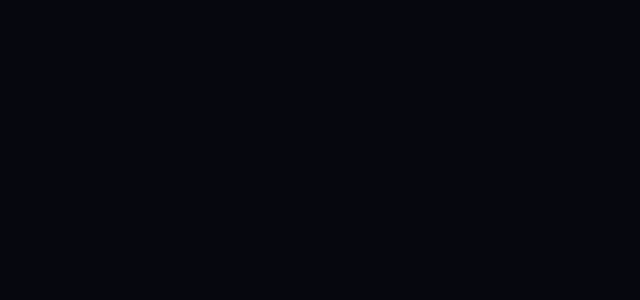
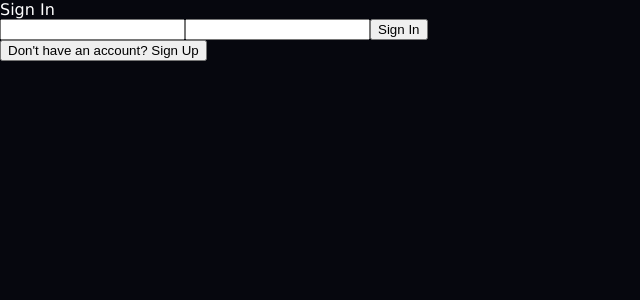
Before and after one commit to adamadolfo/GachaMons-frontend, a React (Create React App) app: page /welcome in a window 1280 px wide. Shown: the top 300 px of the page, without its empty margins (0-640 px from the left). Built offline with nearby package versions, Linux system fonts and the light colour scheme.

Commit message:
wip working on login and sign up. routed and coded backend

```diff
--- a/src/App.js
+++ b/src/App.js
@@ -3,17 +3,24 @@ import React from 'react'
 import PacksPage from "./components/PacksPage"
 import Teams from './components/Teams'
 import AboutPage from './components/AboutPage'
+import Welcome from './components/Welcome'
 import {BrowserRouter as Router, Route, Switch } from "react-router-dom";
+import { Redirect } from "react-router-dom";
 
 
 function App() {
+  const loggedIn = localStorage.getItem("user")
   return (
     <div className="App">
       <Router>
         <Switch>
           <Route path='/about' component={AboutPage} />
-          <Route path='/details' component={Teams} />
-          <Route exact path="/" component={PacksPage} />
+          <Route path='/teams' component={Teams} />
+          <Route path='/packs-page' component={PacksPage} />
+          <Route exact path="/welcome" component={Welcome} />
+          <Route exact path="/">
+          {loggedIn ? <Redirect to="/packs-page" /> : <Redirect to="/welcome" />}
+          </Route>
         </Switch>
       </Router>
     </div>
--- /dev/null
+++ b/src/components/SignUp.js
@@ -0,0 +1,71 @@
+import react, {useState} from 'react';
+import { useHistory } from "react-router-dom";
+
+function SignUp(props) {
+
+
+    // react code
+   const [name, setName] = useState("")
+   const [password, setPassword] = useState("")
+   const [passwordConfirm, setPasswordConfirm] = useState("")
+
+   const history = useHistory();
+
+
+   const handleName = (e) => {
+    setName(e.target.value)
+    }
+
+    const handlePassword = (e) => {
+        setPassword(e.target.value)
+    }
+
+    const handlePasswordConfirm = (e) => {
+        setPasswordConfirm(e.target.value)
+    }
+
+    const handleSubmit = async e => {
+
+        e.preventDefault()
+
+        if (password === passwordConfirm) {
+            const user = {
+                name: name,
+                password: password,
+            };
+            console.log(user)
+            const response = await fetch("http://localhost:5000/users", {
+                method: "POST",
+                headers: { 'Content-Type': 'application/json' },
+                body: JSON.stringify(user)
+            })
+            const loggedInUser = await response.json()
+            localStorage.setItem('user', JSON.stringify(loggedInUser))
+            // history.push("/swipe"); important
+        } else {
+            alert("Passwords do not match")
+        }
+
+
+
+    };
+
+
+    return (
+        <div style={{marginTop: "30%"}}>
+            <form onSubmit={(e) => handleSubmit(e)}>
+                <div style={{fontSize: "1.25rem", margin: "10px", height: "100%"}}>Sign Up</div>
+                <label>Username:</label>
+                <input onChange={(e) => handleName(e)} value={name} label="Name" />
+                <label>Password:</label>
+                <input onChange={(e) => handlePassword(e)} value={password} type="password" label="Password" />
+                <label>Password Confirmation:</label>
+                <input onChange={(e) => handlePasswordConfirm(e)} value={passwordConfirm} type="password"  />
+                <button type="submit">Create Account</button>
+            </form>
+            <button onClick={props.showSignUp} style={{textTransform: 'none', marginTop: "5px", fontWeight: "150"}} id="signupbutton">Back To Login</button>
+        </div>
+    );
+  }
+
+  export default SignUp;
--- /dev/null
+++ b/src/components/Welcome.js
@@ -0,0 +1,78 @@
+import react, {useState} from 'react';
+import SignUp from './SignUp'
+
+import { useHistory } from "react-router-dom";
+
+
+
+
+
+function Welcome() {
+
+
+    // react code
+   const [name, setName] = useState("")
+   const [password, setPassword] = useState("")
+   const [signup, setSignup] = useState(false)
+
+   const history = useHistory();
+
+
+    const handleName = (e) => {
+        setName(e.target.value)
+    }
+
+    const handlePassword = (e) => {
+        setPassword(e.target.value)
+    }
+
+    const handleSubmit = async e => {
+
+        e.preventDefault()
+        const user = {
+            name: name,
+            password: password
+        };
+
+        const response = await fetch("localhost:5000/session", {
+            method: "POST",
+            headers: { 'Content-Type': 'application/json' },
+            body: JSON.stringify(user)
+        })
+        const loggedInUser = await response.json()
+        localStorage.setItem('user', JSON.stringify(loggedInUser))
+        history.push("/packs-page");
+
+    };
+
+
+    const showSignUp = () => {
+        setSignup(!signup)
+    }
+
+
+
+
+
+    return (
+        <div className="welcome">
+            <form onSubmit={(e) => handleSubmit(e)}>
+                <div>Sign In</div>
+                <input onChange={(e) => handleName(e)} value={name} />
+                <input onChange={(e) => handlePassword(e)} value={password} type="password"  />
+                <button type="submit" >Sign In</button>
+            </form>
+            <button onClick={showSignUp} >Don't have an account? Sign Up</button>
+
+
+
+
+
+
+
+
+        </div>
+    );
+  }
+
+  export default Welcome;
```
Also changed, not shown: src/background4.jpg (deleted), src/background5.jpg (deleted).
